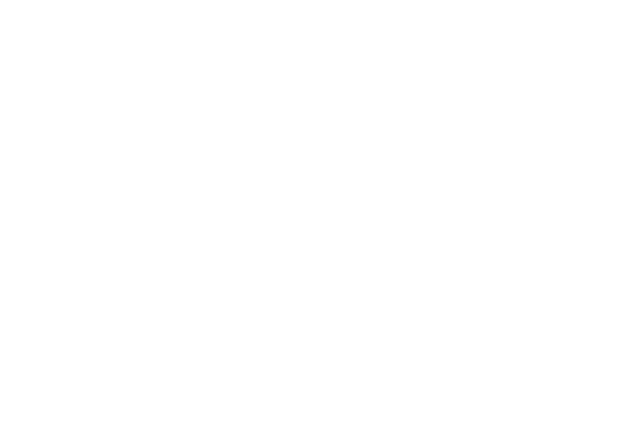
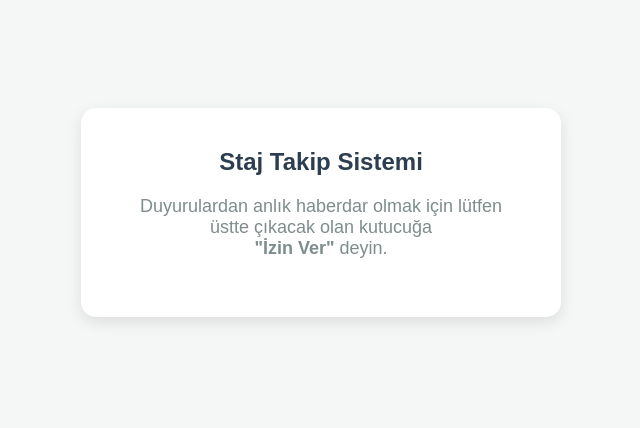
Before and after one commit to bmmcagdas-coder/Staj-Takip-Sistemi, a plain HTML site: page index.html in a window 1280 px wide. Shown: the whole page, without its empty margins (319-959 px from the left). Drawn offline with Linux system fonts and the light colour scheme.

Commit message:
Update index.html

```diff
--- a/index.html
+++ b/index.html
@@ -1,4 +1,12 @@
+<!DOCTYPE html>
+<html lang="tr">
+<head>
+    <meta charset="UTF-8">
+    <meta name="viewport" content="width=device-width, initial-scale=1.0">
+    <title>Bildirim Kaydı - Staj Takip Sistemi</title>
+
     <script>
+    // 1. Webpushr SDK Yükleme
     (function (w, d, s, id) {
         if (typeof (w.webpushr) !== 'undefined') return;
         w.webpushr = w.webpushr || function () { (w.webpushr.q = w.webpushr.q || []).push(arguments); };
@@ -8,23 +16,41 @@
         fjs.parentNode.insertBefore(js, fjs);
     }(window, document, 'script', 'webpushr-jssdk'));
 
+    // 2. Setup Ayarları (Scope Hatasını Gidermeye Çalışıyoruz)
+    try {
         webpushr('setup', {
             'key': 'BJwJOjMGw9DiC9Zk9SkRJbown9Lit_HSxJ8KGj0g647IX2ijZFI95v_M8QX6QLsKMGDfRJ2KxSSem4ylNFUYC34',
-            // DİKKAT: Başında / yok! Sadece dosya adı.
-            'sw': 'webpushr-sw.js'
+            // DİKKAT: Dosya yolunu klasör ismiyle birlikte zorla veriyoruz
+            'sw': '/Staj-Takip-Sistemi/webpushr-sw.js'
         });
+    } catch(e) { console.error("Webpushr kurulum hatası:", e); }
 
-
+    // 3. İzin Kutusunu Tetikle
     window.onload = function() {
+        console.log("Sistem: Sayfa yüklendi, izin kutusu bekleniyor...");
         setTimeout(function() {
-            console.log("Sistem: İzin kutusu tetikleniyor...");
+            if (typeof webpushr !== 'undefined') {
                 webpushr('showPrompt');
-        }, 2000);
+            }
+        }, 3000);
     };
 
+    // 4. Hata Yönetimli Aksiyon
+    if (typeof webpushr !== 'undefined') {
         webpushr('onNotificationPromptAction', function(action) {
             if (action === 'allow') {
-            document.getElementById('status-box').innerHTML = "<h3 style='color:green;'>Tebrikler!</h3><p>Bildirim kaydınız başarıyla yapıldı. Bu sayfayı kapatıp programa dönebilirsiniz.</p>";
+                document.getElementById('status-msg').innerHTML = "<b style='color:green; font-size:20px;'>Tebrikler! Bildirim kaydınız başarıyla yapıldı.</b><br>Artık bu sayfayı kapatabilirsiniz.";
             }
         });
+    }
     </script>
+</head>
+<body style="text-align:center; font-family:sans-serif; padding:100px 20px; background-color:#f4f7f6;">
+    <div style="background:white; padding:40px; border-radius:15px; box-shadow:0 5px 15px rgba(0,0,0,0.1); display:inline-block; max-width:400px;">
+        <h2 style="color:#2c3e50; margin-top:0;">Staj Takip Sistemi</h2>
+        <p id="status-msg" style="color:#7f8c8d; font-size:18px;">
+            Duyurulardan anlık haberdar olmak için lütfen üstte çıkacak olan kutucuğa <br><b>"İzin Ver"</b> deyin.
+        </p>
+    </div>
+</body>
+</html>
```
Lines whose indentation alone changed are shown as unchanged.
